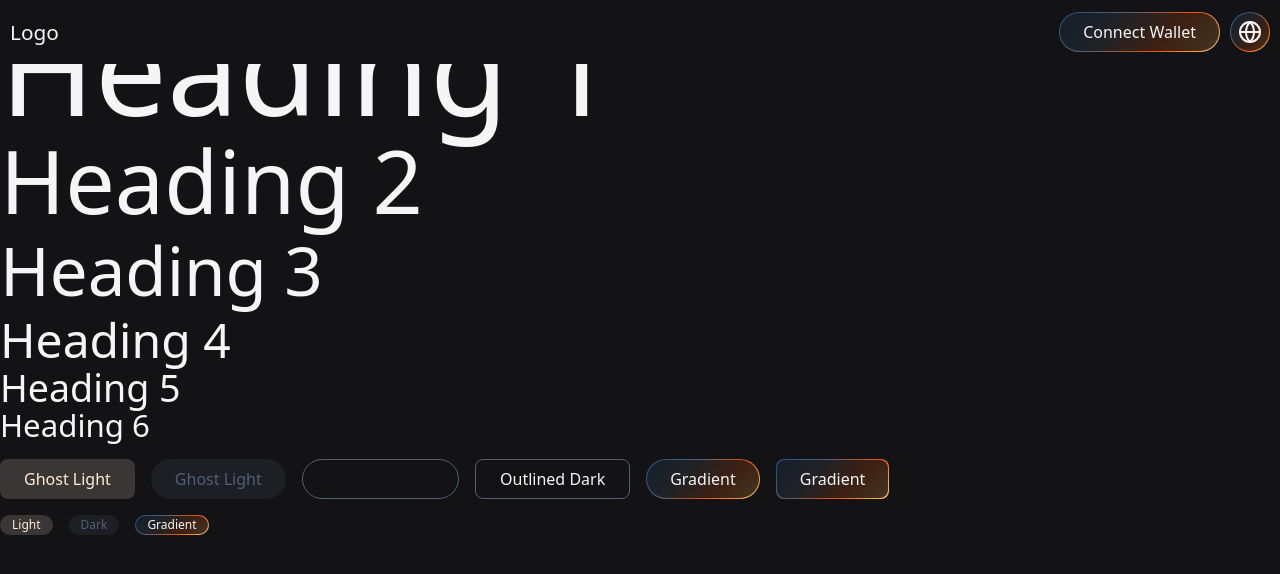
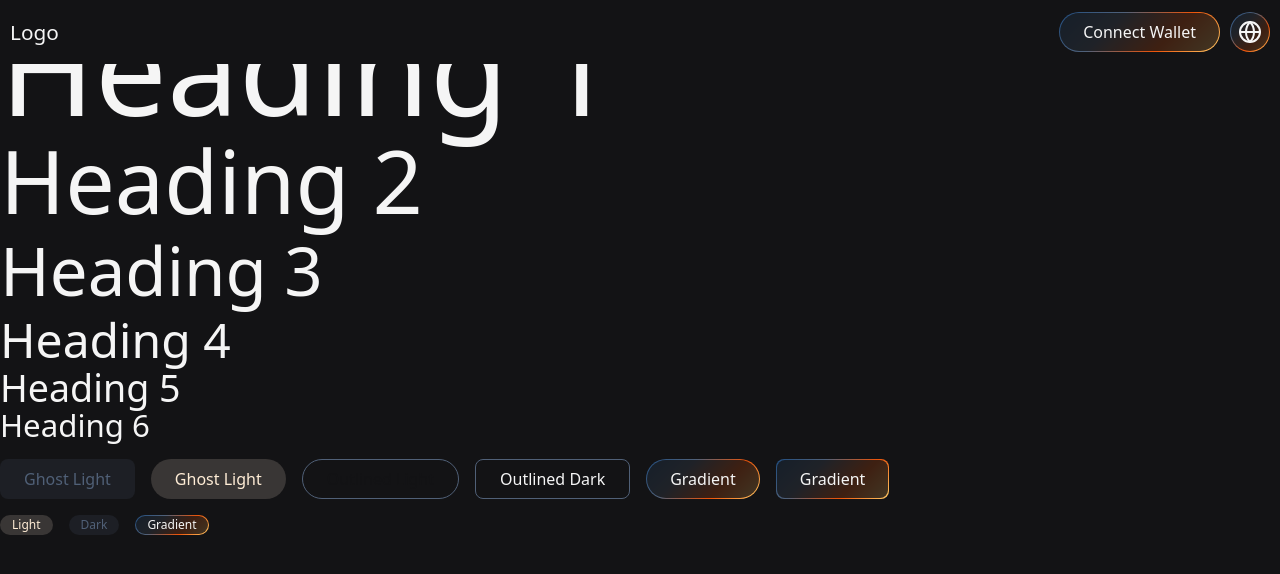
Before and after one commit to bakansm/sonic-labs-fe-assignment, a Next.js app: page / in a window 1280 px wide. Shown: the top 574 px of the page. Built offline with nearby package versions, Linux system fonts and the light colour scheme.

Commit message:
fix: wrong color name for ghost

```diff
--- a/src/components/ui/button.tsx
+++ b/src/components/ui/button.tsx
@@ -20,7 +20,7 @@
           'hover:border-shade-2/24 hover:bg-shade-2/24',
           'active:border-shade-2/8 active:bg-shade-2/8',
         ),
-        color: 'dark',
+        color: 'light',
         variant: 'ghost',
       },
       {
@@ -29,7 +29,7 @@
           'hover:border-shade-light/24 hover:bg-shade-light/24',
           'active:border-shade-light/8 active:bg-shade-light/8',
         ),
-        color: 'light',
+        color: 'dark',
         variant: 'ghost',
       },
       {
```
